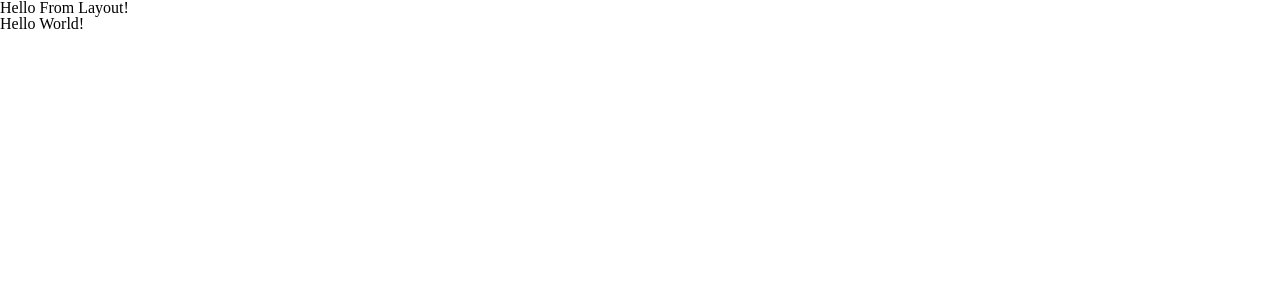
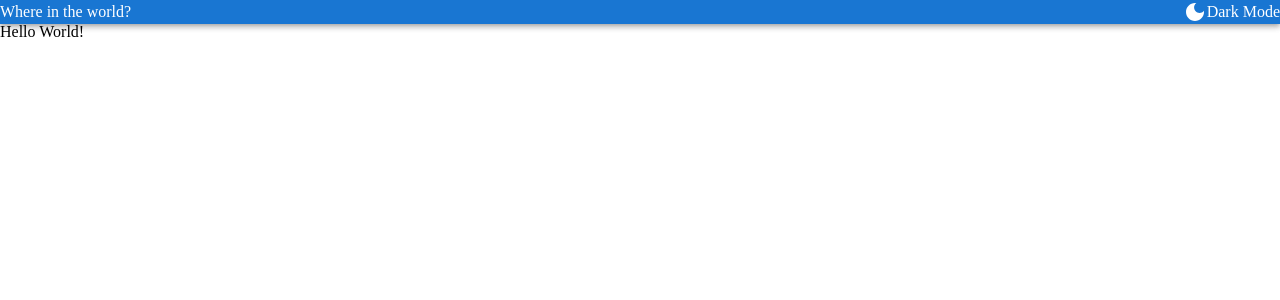
Before and after one commit to AlirezaEttehadi/alibaba-ettehadi-front, a Next.js app: page / in a window 1280 px wide. Shown: the top 300 px of the page. Built offline with nearby package versions, Linux system fonts and the light colour scheme.

Commit message:
add header

```diff
--- /dev/null
+++ b/layout/Header.js
@@ -0,0 +1,31 @@
+import { useState } from "react";
+import AppBar from "@mui/material/AppBar";
+import Box from "@mui/material/Box";
+import DarkModeIcon from "@mui/icons-material/DarkMode";
+import DarkModeOutlinedIcon from "@mui/icons-material/DarkModeOutlined";
+
+export default function Header() {
+  const [darkMode, setDarkMode] = useState(true);
+  return (
+    <Box sx={{ flexGrow: 1 }}>
+      <AppBar position="static">
+        <Box display="flex" justifyContent="space-between" alignItems="center">
+          <span>Where in the world?</span>
+          <Box display="flex" alignItems="center">
+            {darkMode ? (
+              <>
+                <DarkModeIcon />
+                <span>Dark Mode</span>
+              </>
+            ) : (
+              <>
+                <DarkModeOutlinedIcon />
+                <span>Light Mode</span>
+              </>
+            )}
+          </Box>
+        </Box>
+      </AppBar>
+    </Box>
+  );
+}
--- a/layout/index.js
+++ b/layout/index.js
@@ -1,7 +1,9 @@
+import Header from "./Header";
+
 export default function Layout({ children }) {
   return (
     <>
-      <div>Hello From Layout!</div>
+      <Header />
       {children}
     </>
   );
```
